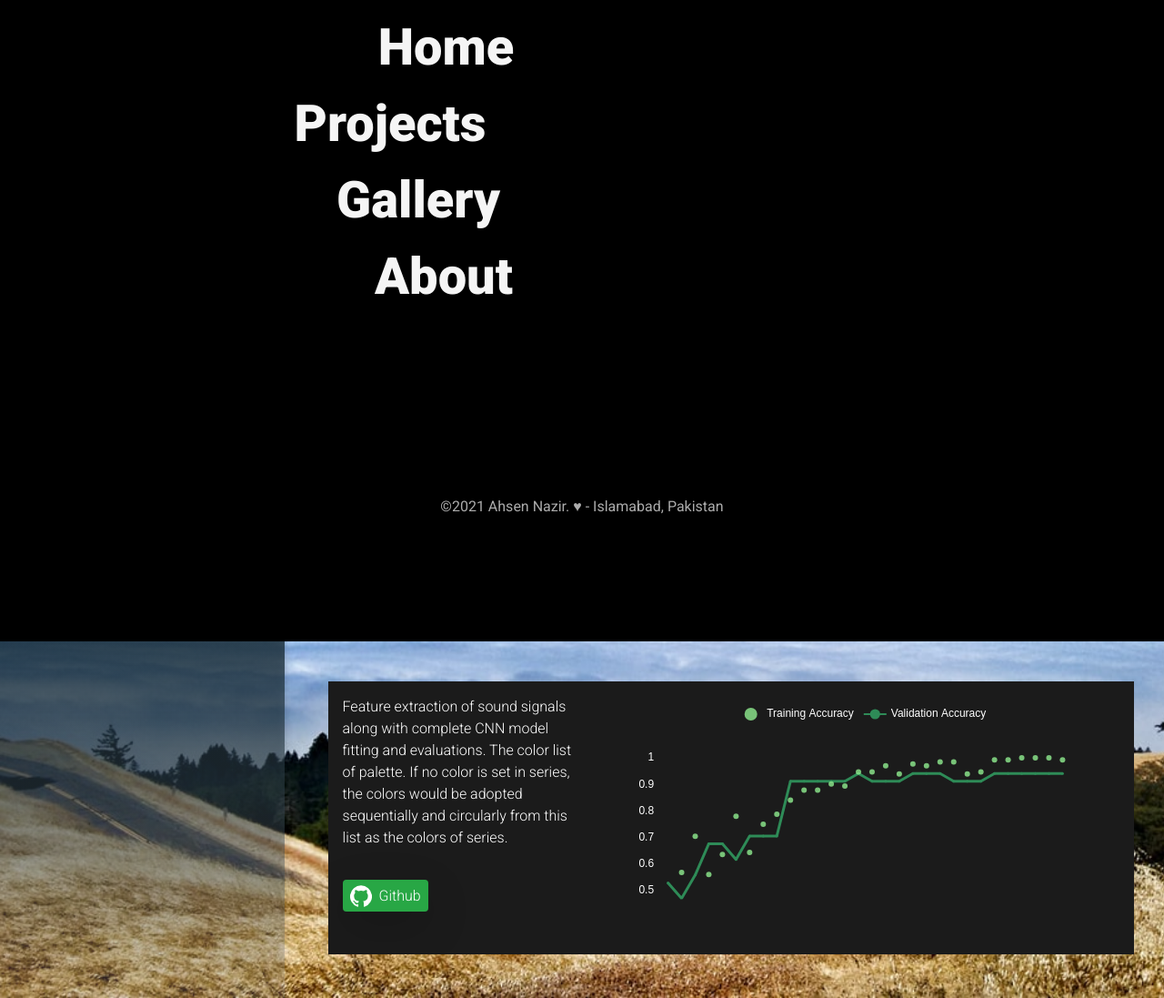
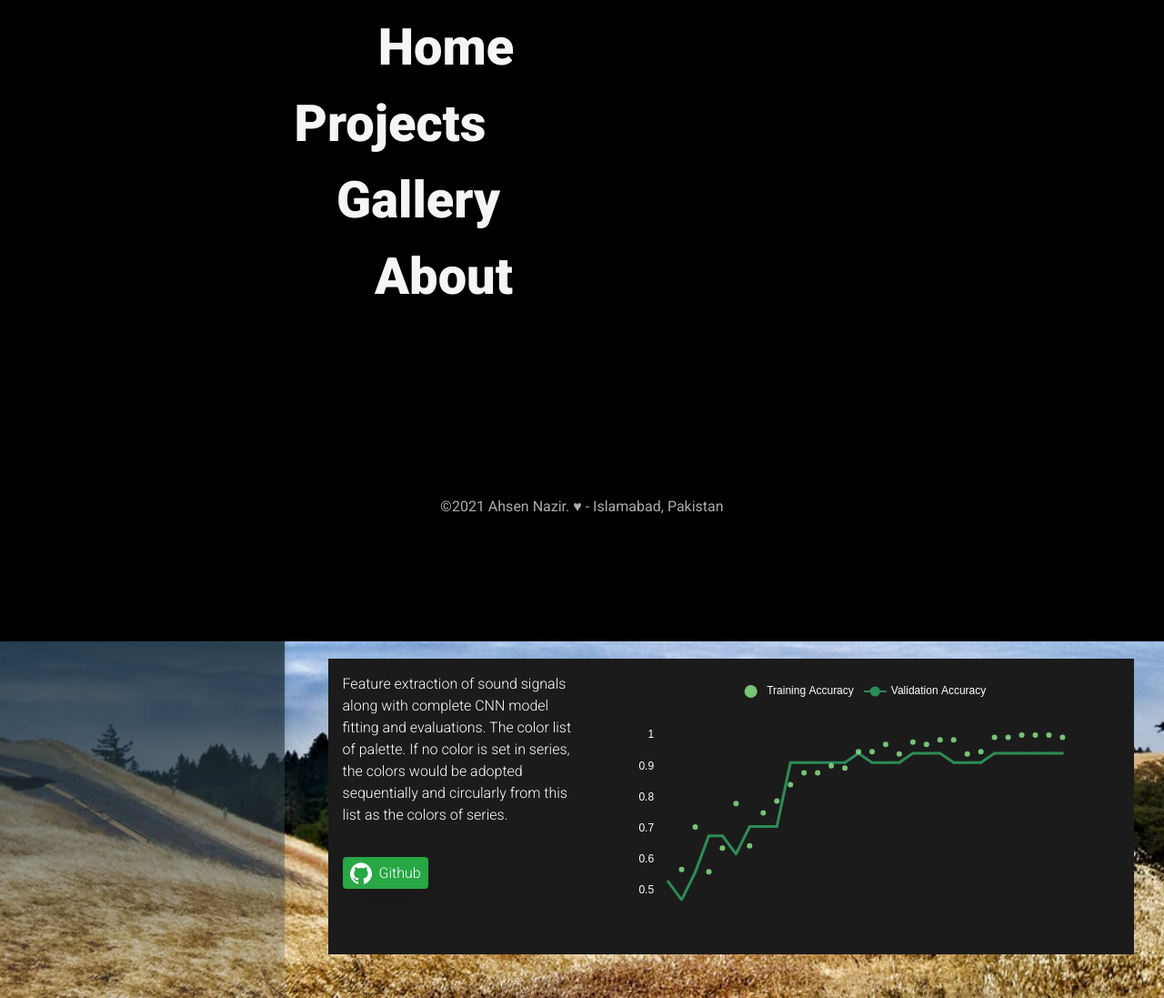
Before and after one commit to acen20/react-portfolio, a React (Create React App) app: page / in a window 1280 px wide. Shown: the part 1695-2792 px from the top of the page at 91% size. Built offline with nearby package versions, Linux system fonts and the light colour scheme.

Commit message:
Routine push

```diff
--- a/src/ML.css
+++ b/src/ML.css
@@ -60,6 +60,6 @@
 
 #ml-graph {
   margin-top: auto;
-  height: 300px;
+  height: 325px;
   width: 100%;
 }
```
